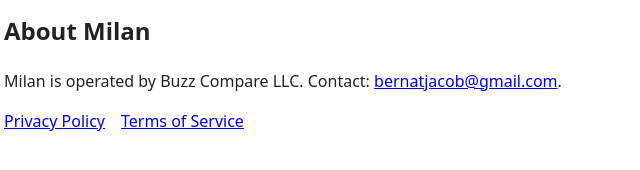
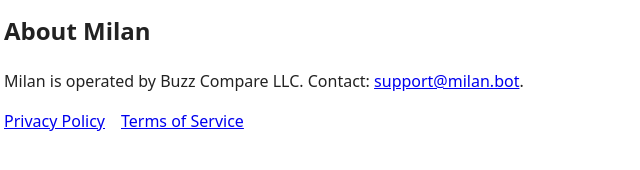
Before and after one commit to JacobBernat/minchat-privacy, a plain HTML site: page index.html in a window 1280 px wide. Shown: the part 504-674 px from the top of the page, 316-956 px from the left. Drawn offline with Linux system fonts and the light colour scheme.

Commit message:
Use support@milan.bot as the public contact

```diff
--- a/index.html
+++ b/index.html
@@ -1,6 +1,6 @@
 <!doctype html>
 <html lang="en"><head><meta charset="utf-8"><meta name="viewport" content="width=device-width,initial-scale=1">
-<title>Milan — Personal AI Agent</title>
+<title>Milan – Personal AI Agent</title>
 <style>body{font-family:system-ui,sans-serif;max-width:40rem;margin:2rem auto;padding:0 1rem;line-height:1.5;color:#222}h1{font-size:2rem}nav a{margin-right:1rem}</style></head>
 <body>
 <h1>Milan</h1>
@@ -11,6 +11,6 @@
 <h2>Your accounts, your costs</h2>
 <p>You connect your own accounts and providers. You pay your own usage costs for the providers you choose.</p>
 <h2>About Milan</h2>
-<p>Milan is operated by Buzz Compare LLC. Contact: <a href="mailto:bernatjacob@gmail.com">bernatjacob@gmail.com</a>.</p>
+<p>Milan is operated by Buzz Compare LLC. Contact: <a href="mailto:support@milan.bot">support@milan.bot</a>.</p>
 <nav><a href="privacy.html">Privacy Policy</a><a href="terms.html">Terms of Service</a></nav>
 </body></html>
```
